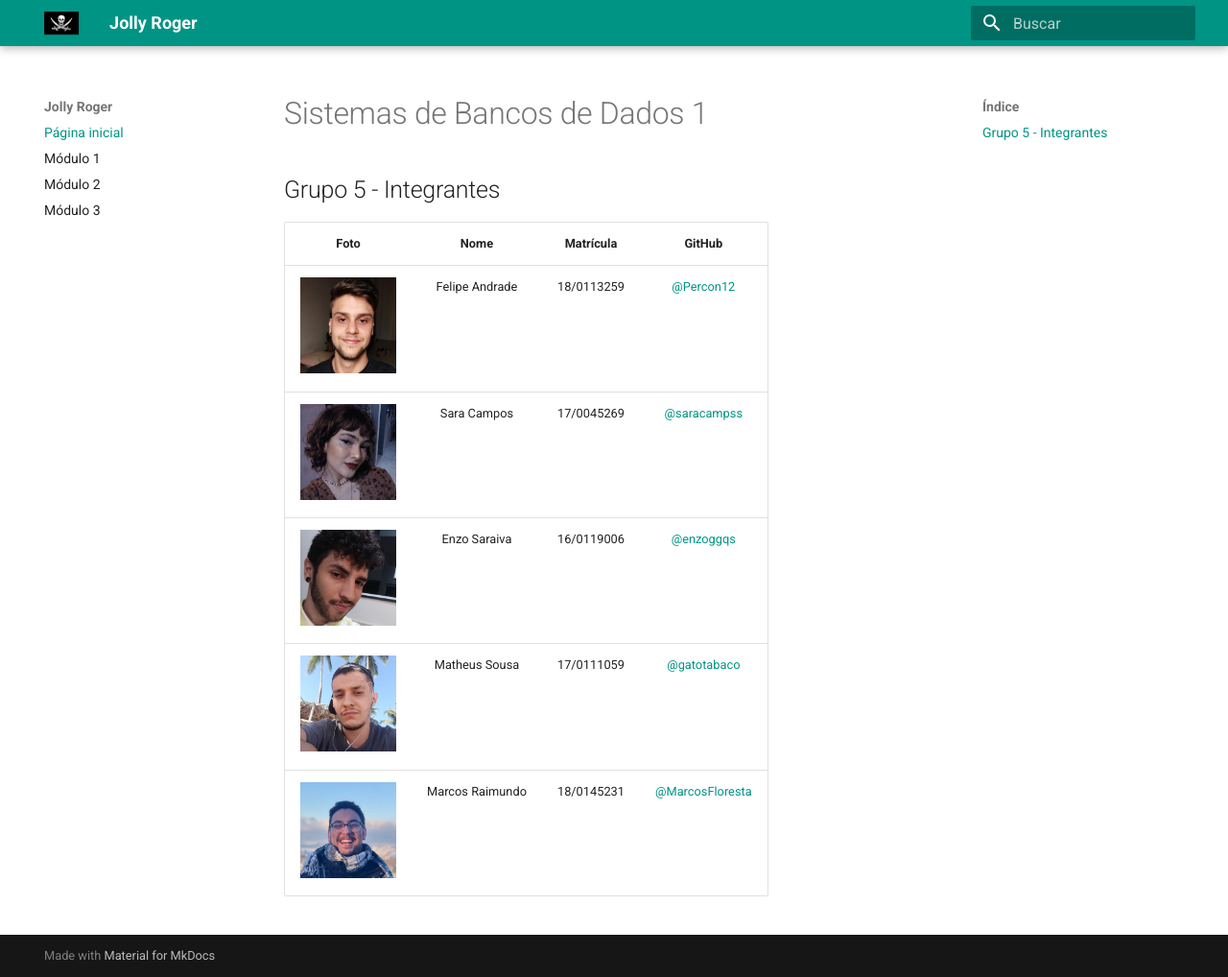
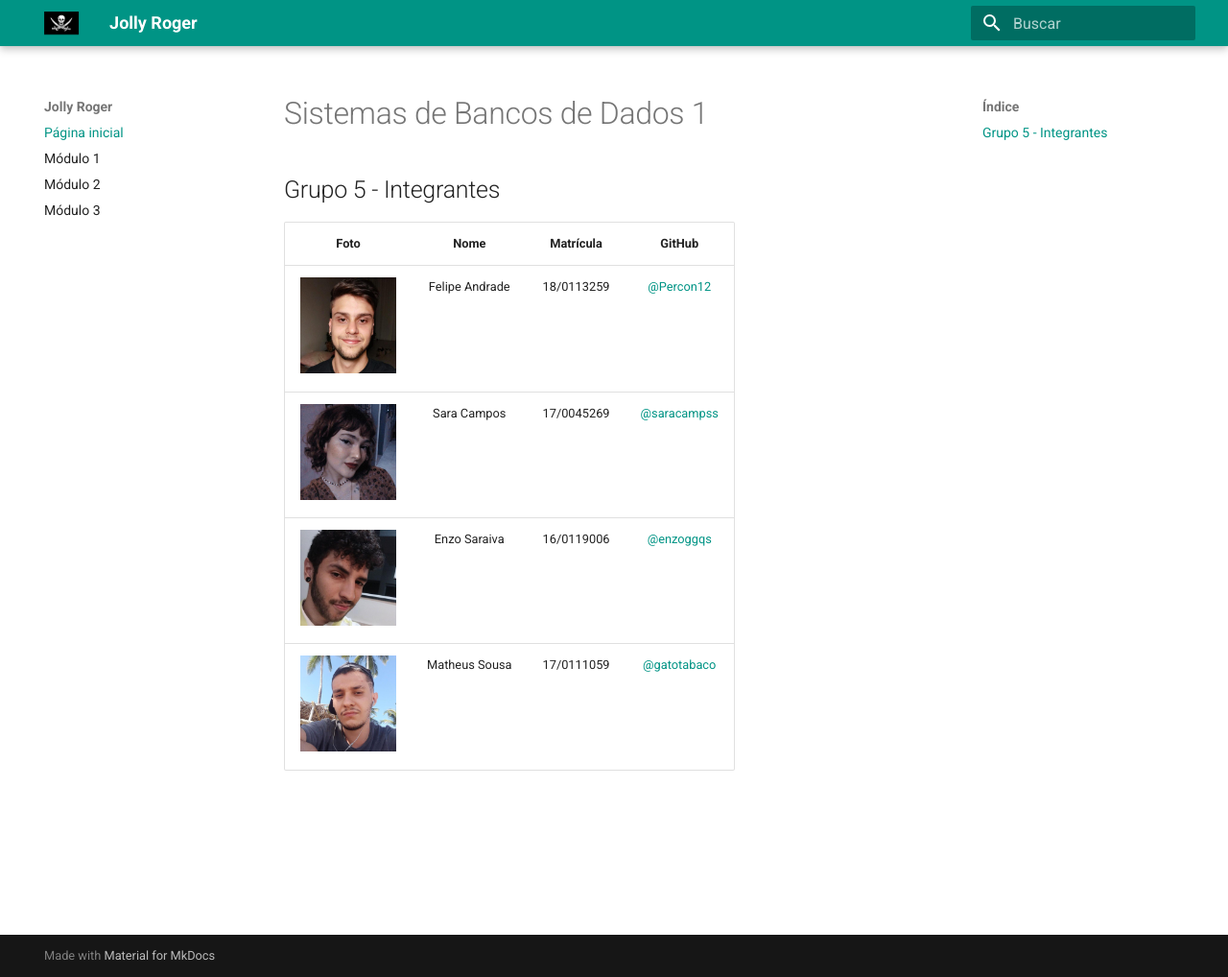
Before and after one commit to SBD1/grupo5-piratas, an MkDocs documentation site: the page built from docs/index.md, in a window 1280 px wide and 1018 px high. Shown: the whole window at 96% size. Built offline with MkDocs 1.6.1 and Material for MkDocs 9.7.7, drawn with Linux system fonts in a browser that asks for light colours.

Commit message:
Update index.md

```diff
--- a/docs/index.md
+++ b/docs/index.md
@@ -7,4 +7,3 @@
 | <img src="images/grupo/sara.jpg" width="100">| Sara Campos |17/0045269  |  [@saracampss](https://github.com/saracampss)
 | <img src="images/grupo/enzo.jpg" width="100">| Enzo Saraiva | 16/0119006  |  [@enzoggqs](https://github.com/enzoggqs)
 | <img src="images/grupo/matheus.jpg" width="100">| Matheus Sousa | 17/0111059  |  [@gatotabaco](https://github.com/gatotabaco)
-| <img src="images/grupo/marcos.jpg" width="100">| Marcos Raimundo | 18/0145231  | [@MarcosFloresta](https://github.com/MarcosFloresta)
```
